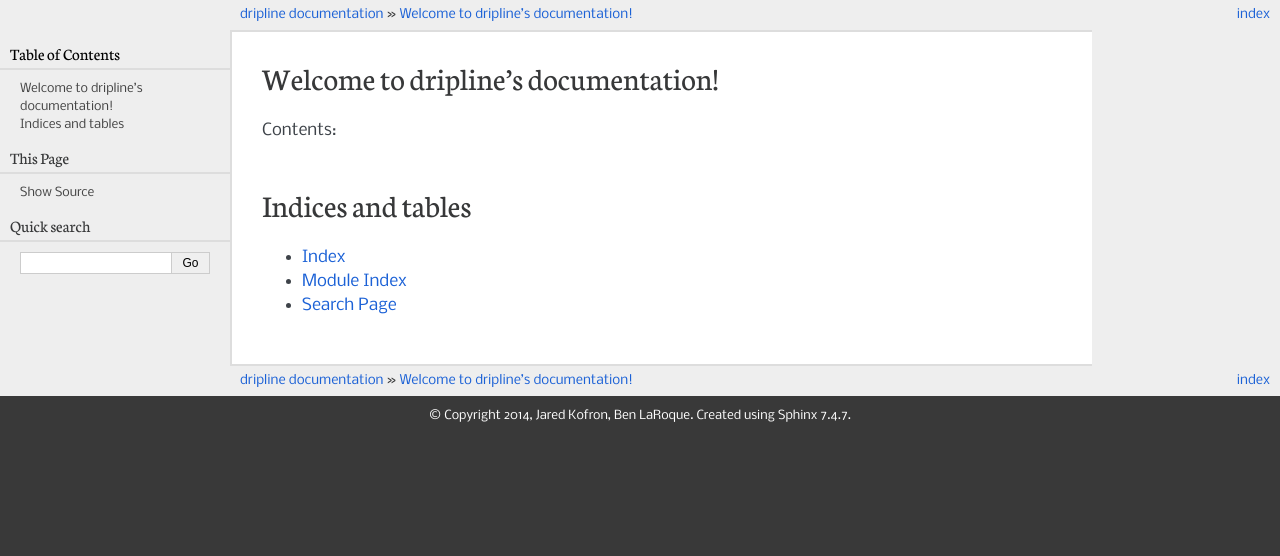
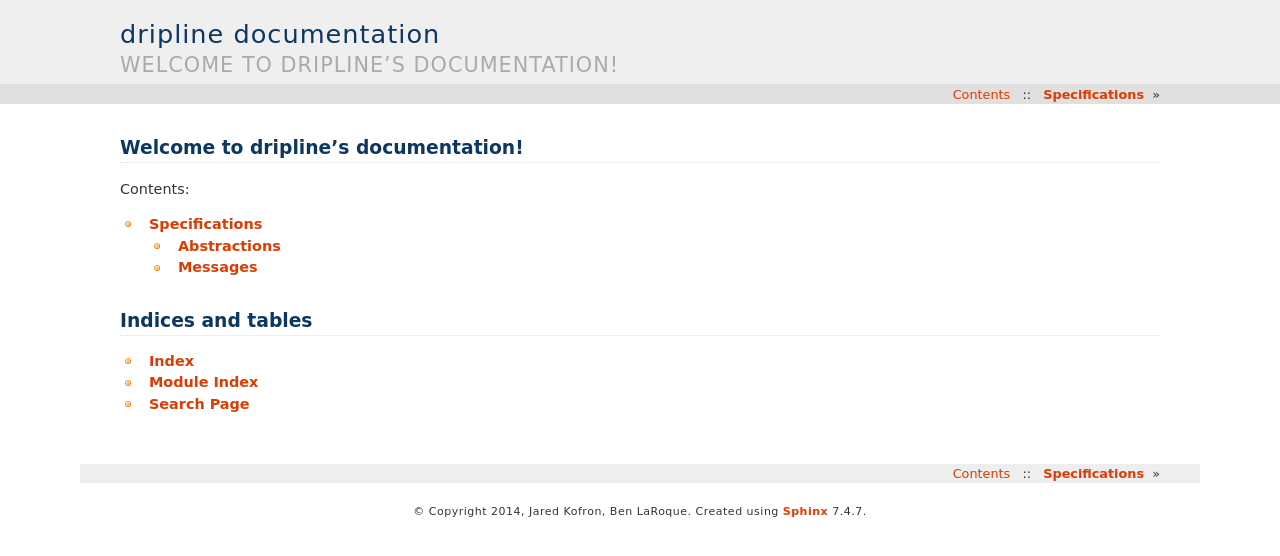
Before and after one commit to kofron/dripline, a Sphinx documentation site: the page built from python/doc/index.rst, in a window 1280 px wide. Shown: the top 556 px of the page. Built offline with Sphinx 7.4.7, drawn with Linux system fonts in a browser that asks for light colours; some of the changed lines change nothing that is shown.

Commit message:
updated spec page in docs

```diff
--- a/python/doc/conf.py
+++ b/python/doc/conf.py
@@ -105,7 +105,7 @@
 
 # The theme to use for HTML and HTML Help pages.  See the documentation for
 # a list of builtin themes.
-html_theme = 'pyramid'
+html_theme = 'haiku'
 
 # Theme options are theme-specific and customize the look and feel of a theme
 # further.  For a list of options available for each theme, see the
--- a/python/doc/index.rst
+++ b/python/doc/index.rst
@@ -9,8 +9,9 @@
 Contents:
 
 .. toctree::
-   :maxdepth: 2
+    :maxdepth: 2
 
+    spec
 
 
 Indices and tables
--- /dev/null
+++ b/python/doc/spec.rst
@@ -0,0 +1,40 @@
+Specifications
+==============
+
+Abstractions
+------------
+* **Nodes**: are simply programs which implement the dripline protocol.
+
+* **Messages**: are sent between nodes. Messages are structured data and fall into one of four types:
+    * A **Request** from a node is directed to a particular recipient, called an **endpoint**.
+    * A **Reply** is generated in response to a *specific* request. The request/reply pair is therefore a point-to-point communication pattern.
+    * **Info** messages are intended to convey general information to nobody in particular. These messages should contain information related to the normal operation of the system, such as a node joining the dripline mesh.
+    * An **Alert** is a message which is sent to anybody who is interested, and does not have a specific recipient. Alerts are intended to carry information related to a condition of the system, such as the value of a sensor exceeding a threshold or similar.
+
+* **Endpoints**: are conceptually the destination of requests. Endpoints are hosted by nodes, and a node may be responsible for many endpoints. Endpoints are uniquely named by a single string which may contain any alphanumeric character, underscores, or hyphens; but which may *not* contain periods or commas (*i.e.* matching the regular expression ``^[a-zA-Z0-9_][^[.,]]*$``. A *request* is directed toward a particular endpoint, the *target*, and the node which hosts that endpoint is responsible for delegating the request.
+    * **Services** are endpoints that perform some task. For example, the digitizer DAQ may expose some service called *e.g.* ``take_data`` which begins an acquisition.
+    * **Sensors** are endpoints that read some physical value in the system. For example, this may be a pressure or a voltage.
+    * **Monitors** (not currently implemented) are endpoints which monitor the status of nodes to detect failures.
+
+* **Groups** (not implemented) can be used to form logical groupings of endpoints into a single endpoint. For example, two channels ``bore_pressure`` and ``source_pressure`` could be grouped into a logical endpoint called ``pressure``.
+
+Messages
+--------
+
+The wire format for messages is MessagePack. The message structure is simple:
+
+* ``msgtype::integer``
+    The type of the message, which is (see above) either Reply(2), Request(3), Alert(4), or Info(5). This field *must* be defined for every message sent.
+
+* ``msgop::integer``
+    The operation to perform. This field need only be defined for messages with msgtype set to Request
+
+* ``target::string``
+    The target endpoint for a request.
+
+* ``timestamp::string``
+    A timestamp for the message in `RFC3339 <https://www.ietf.org/rfc/rfc3339.txt>`_ format. The sender of the message is responisible for setting this. It *must* be attached to every message.
+* ``payload::any``
+    Data which is attached to the message. This may be of any type.
+* ``exceptions:: any``
+    Any error or information that is generated during the processing of a request. This may be set for any message.
```
